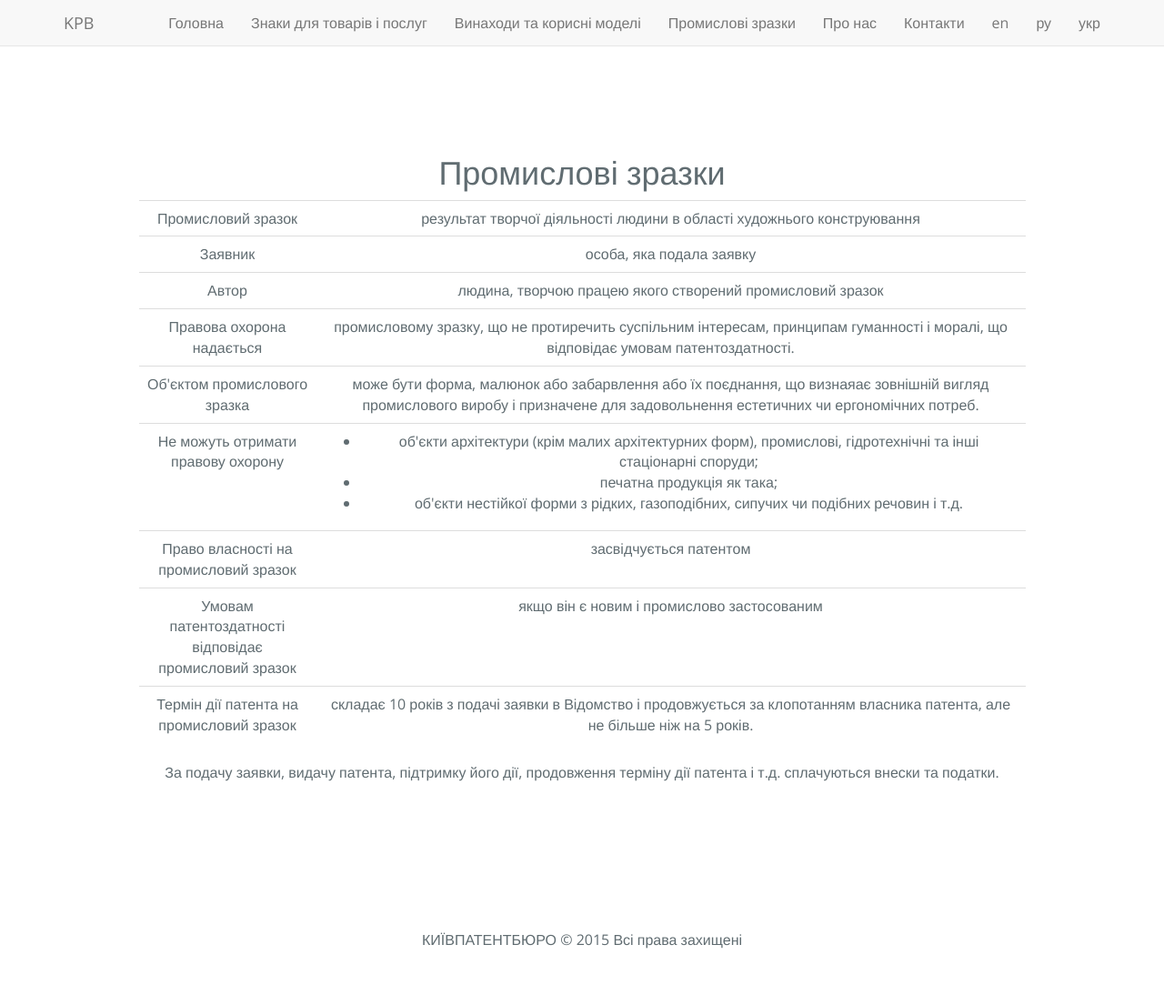
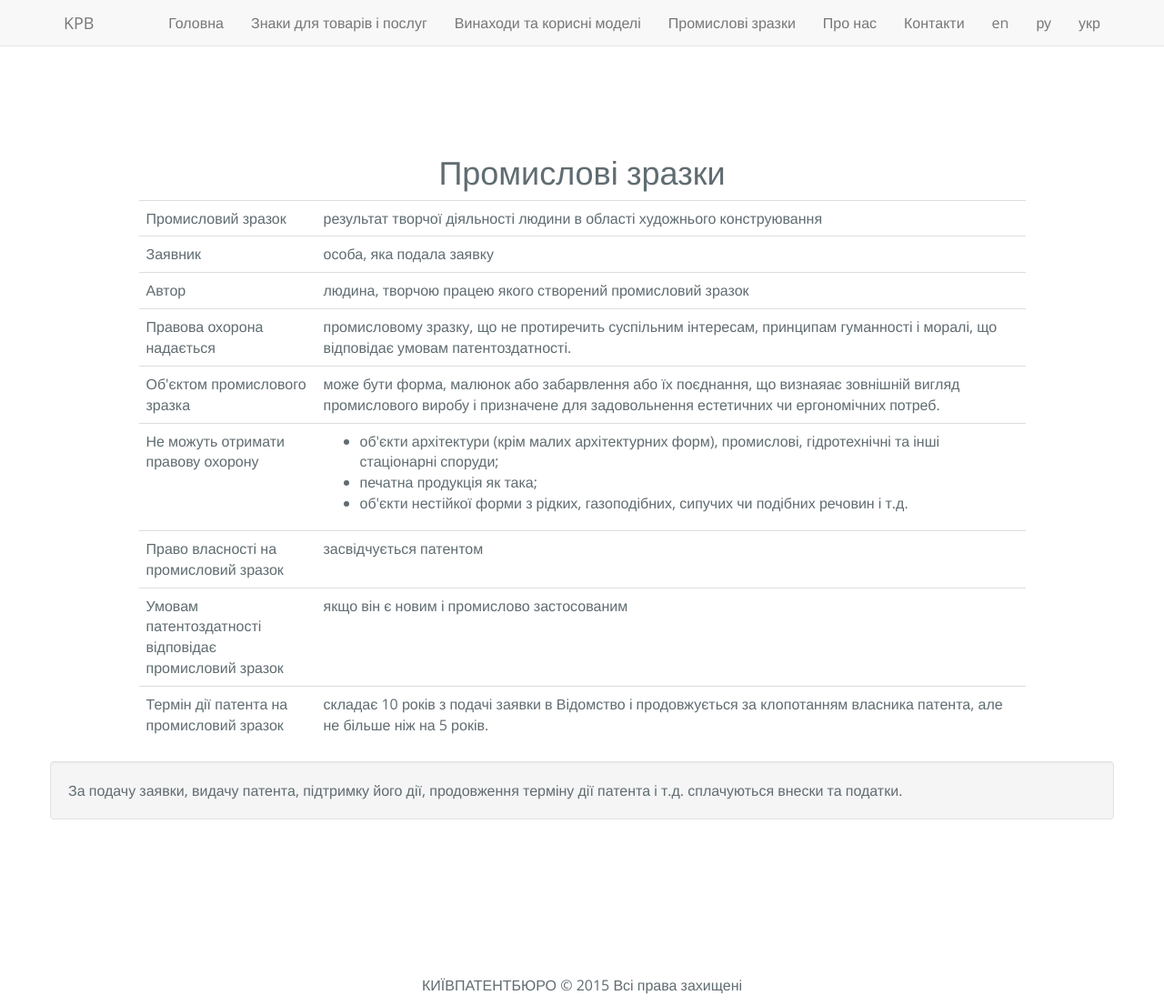
Before and after one commit to Mindshine/patent, a Jekyll site: the page built from _posts/ua/pages/2000-01-01-designs.html, in a window 1280 px wide and 1105 px high. Shown: the whole window at 91% size. Built offline with Jekyll 4.4.1, drawn with Linux system fonts in a browser that asks for light colours; Markdown is read by kramdown in place of the engine named in the settings.

Commit message:
Update 2000-01-01-designs.html

```diff
--- a/_posts/ua/pages/2000-01-01-designs.html
+++ b/_posts/ua/pages/2000-01-01-designs.html
@@ -5,7 +5,11 @@
 ---
 <div class="row">
   <div class="col-lg-12 text-center">
-<h1>Промислові зразки</h1>
+    <h1>Промислові зразки</h1>
+  </div>
+</div>
+<div class="row">
+  <div class="col-lg-12">
 <table class="table">
   <tr class="row">
     <td class="col-lg-2">Промисловий зразок</td><td class="col-lg-8">результат творчої діяльності людини в області художнього конструювання</td>
@@ -42,6 +46,6 @@
     <td class="col-lg-2">Термін дії патента на промисловий зразок</td><td class="col-lg-8">складає 10 років з подачі заявки в Відомство і продовжується за клопотанням власника патента, але не більше ніж на 5 років.</td>
   </tr>
 </table>
-<p>За подачу заявки, видачу патента, підтримку його дії, продовження терміну дії патента і т.д. сплачуються внески та податки.</p>
+<div class="well">За подачу заявки, видачу патента, підтримку його дії, продовження терміну дії патента і т.д. сплачуються внески та податки.</div>
   </div>
 </div>
```
